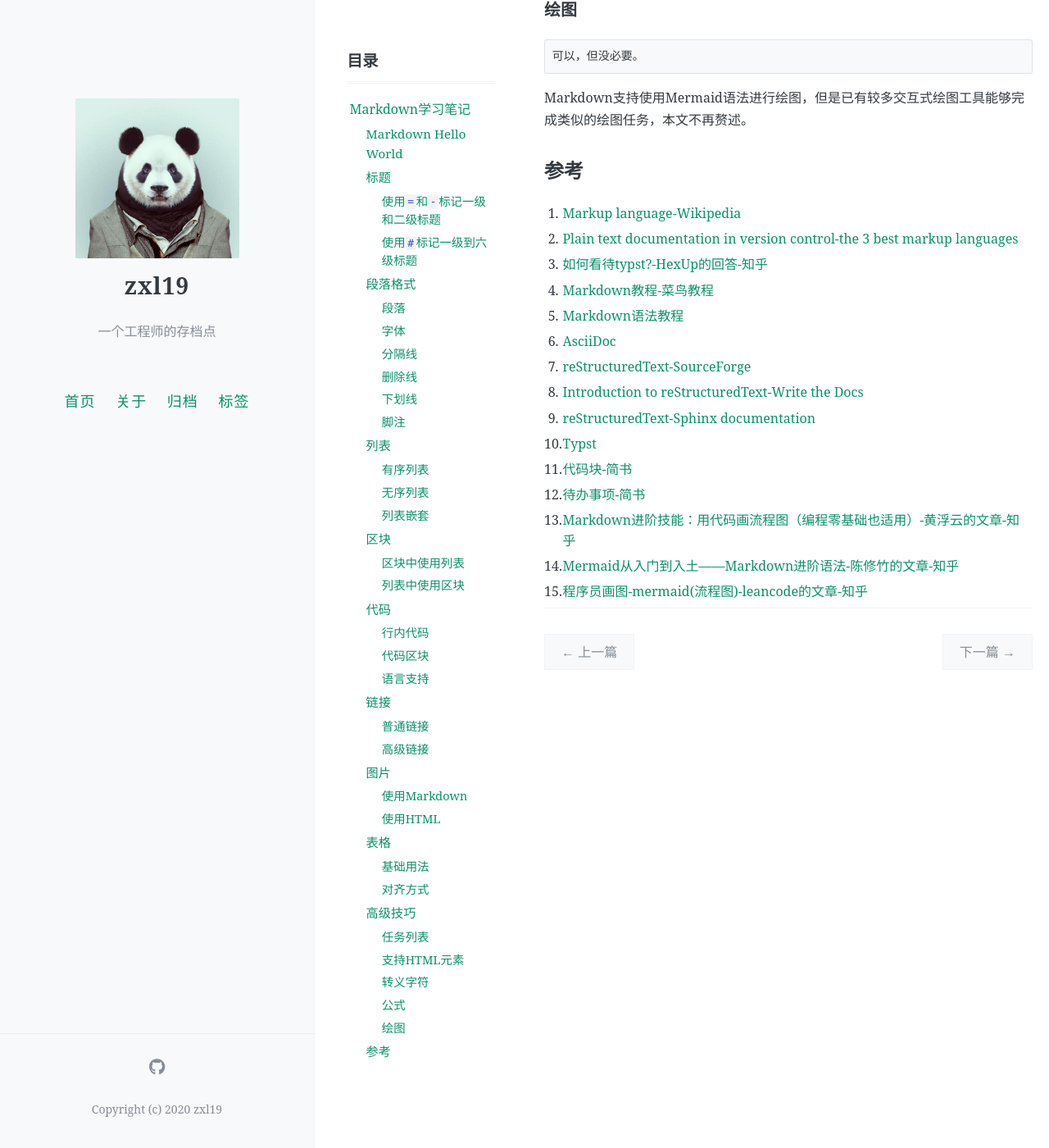
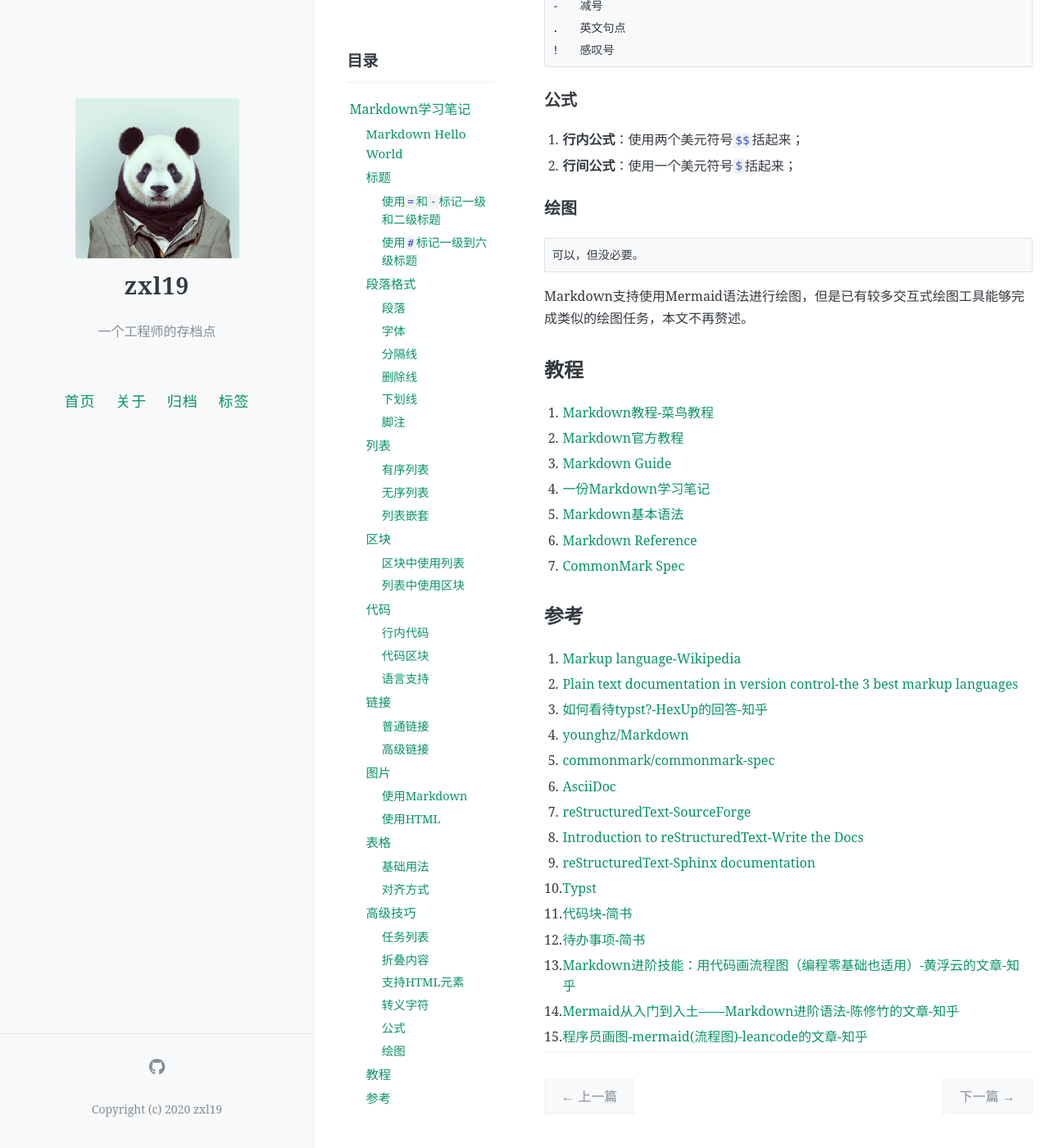
Before and after one commit to zxl19/zxl19.github.io, a Jekyll site: the page built from _posts/2020-05-13-markdown-note.md, in a window 1280 px wide and 1400 px high, scrolled down 6644 px. Shown: the whole window at 82% size. Built offline with Jekyll 4.4.1, drawn with Linux system fonts in a browser that asks for light colours; comment, search, counter and statistics services are not loaded; some of the changed text lies outside the part shown.

Commit message:
Update Posts

````diff
--- a/_posts/2020-05-13-markdown-note.md
+++ b/_posts/2020-05-13-markdown-note.md
@@ -245,6 +245,17 @@ Markdown支持带有复选框（checkbox）的任务列表：
 - [x] 勾选，已完成的任务
 ```
 
+### 折叠内容
+
+Markdown支持通过点击交互的折叠内容：
+
+```html
+<details>
+    <summary> 标题 </summary>
+    被折叠的内容
+</details>
+```
+
 ### 支持HTML元素
 
 1. 不在Markdown涵盖范围之内的标签，都可以直接在文档里面用HTML撰写；
@@ -282,13 +293,23 @@ _   下划线
 
 Markdown支持使用Mermaid语法进行绘图，但是已有较多交互式绘图工具能够完成类似的绘图任务，本文不再赘述。
 
+## 教程
+
+1. [Markdown教程-菜鸟教程](https://www.runoob.com/markdown/md-tutorial.html)
+2. [Markdown官方教程](https://markdown.com.cn)
+3. [Markdown Guide](https://www.markdownguide.org)
+4. [一份Markdown学习笔记](https://keatonlao.gitee.io/a-study-note-for-markdown/)
+5. [Markdown基本语法](http://younghz.github.io/Markdown/)
+6. [Markdown Reference](https://support.typora.io/Markdown-Reference/)
+7. [CommonMark Spec](https://spec.commonmark.org)
+
 ## 参考
 
 1. [Markup language-Wikipedia](https://en.wikipedia.org/wiki/Markup_language)
 2. [Plain text documentation in version control-the 3 best markup languages](https://www.augmentedmind.de/2020/12/06/plain-text-documentation-in-vcs/)
 3. [如何看待typst?-HexUp的回答-知乎](https://www.zhihu.com/question/591143170/answer/2949290734)
-4. [Markdown教程-菜鸟教程](https://www.runoob.com/markdown/md-tutorial.html)
-5. [Markdown语法教程](https://markdown.com.cn)
+4. [younghz/Markdown](https://github.com/younghz/Markdown)
+5. [commonmark/commonmark-spec](https://github.com/commonmark/commonmark-spec)
 6. [AsciiDoc](https://asciidoc.org)
 7. [reStructuredText-SourceForge](https://docutils.sourceforge.io/rst.html)
 8. [Introduction to reStructuredText-Write the Docs](https://www.writethedocs.org/guide/writing/reStructuredText/)
````
Also changed, not shown: _posts/2021-05-25-slam-tool.md (+3 -2 lines), _posts/2021-08-14-git-note.md (+1 -1 lines), _posts/2023-03-17-ubuntu-help.md (+3 -2 lines).
